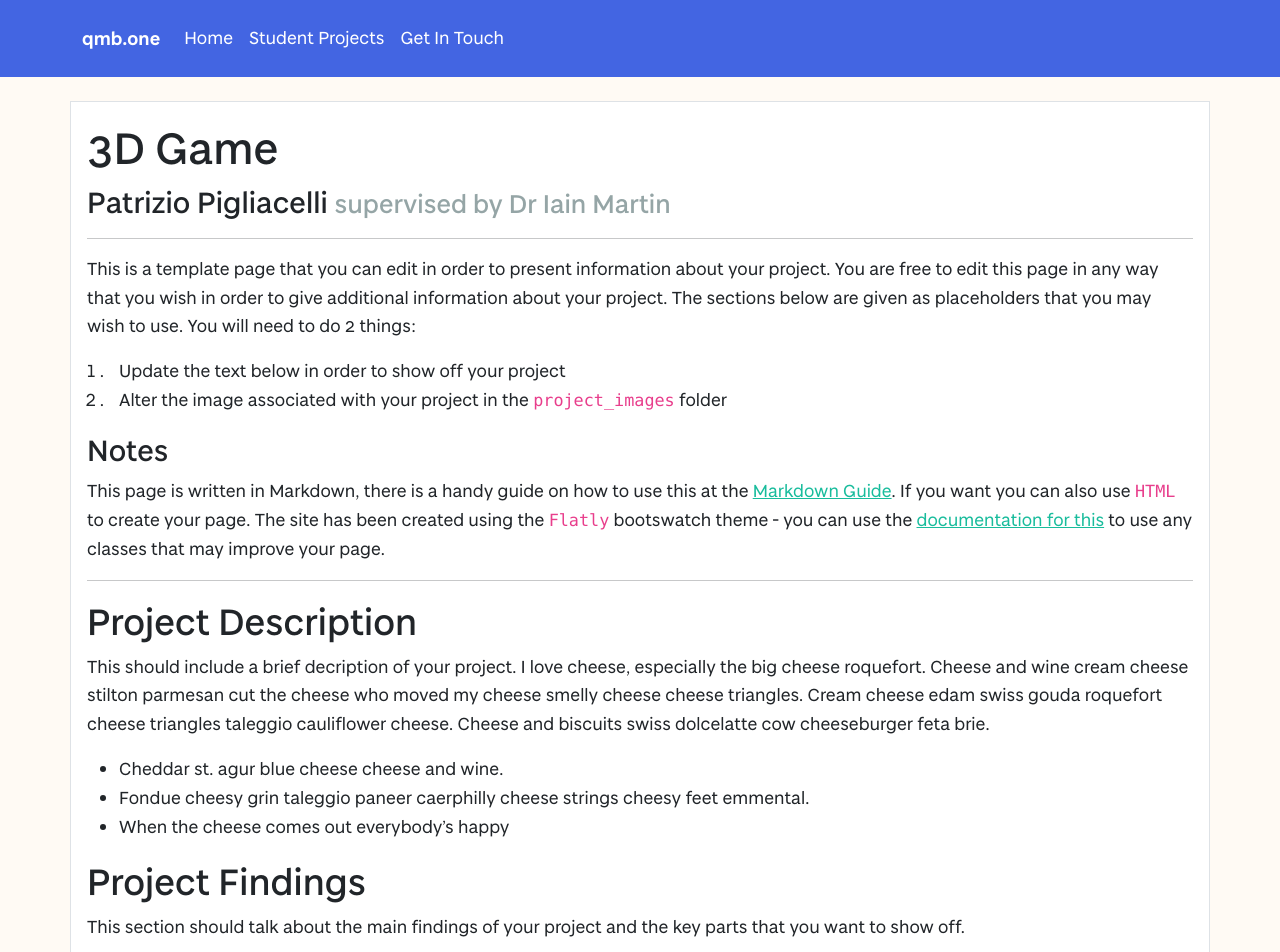
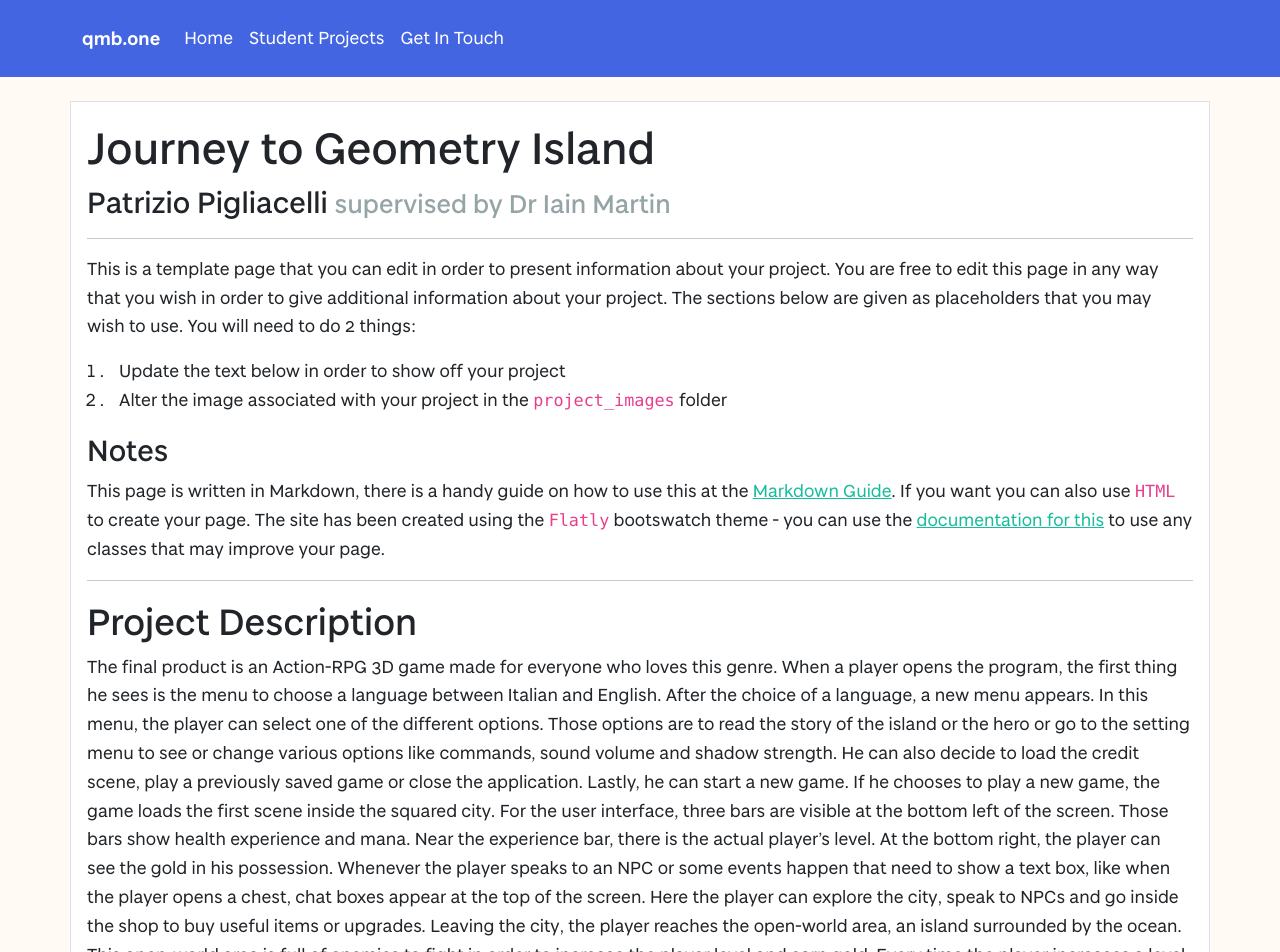
Before and after one commit to vivienprk/degree-show-2022, a Jekyll site: the page built from projects/PatrizioPigliacelli.md, in a window 1280 px wide and 1400 px high. Shown: the top 952 px of the window. Built offline with Jekyll 4.4.1, drawn with Linux system fonts in a browser that asks for light colours; some of the changed text lies outside the part shown.

Commit message:
Update PatrizioPigliacelli.md

```diff
--- a/projects/PatrizioPigliacelli.md
+++ b/projects/PatrizioPigliacelli.md
@@ -2,7 +2,7 @@
 layout: project
 studentName: "Patrizio Pigliacelli"
 supervisorName: "Dr Iain Martin"
-projectTitle: "3D Game"
+projectTitle: "Journey to Geometry Island"
 projectImage: "sampleimage.jpg"
 
 ---
@@ -18,11 +18,20 @@ This page is written in Markdown, there is a handy guide on how to use this at t
 <hr>
 
 ## Project Description
-This should include a brief decription of your project. I love cheese, especially the big cheese roquefort. Cheese and wine cream cheese stilton parmesan cut the cheese who moved my cheese smelly cheese cheese triangles. Cream cheese edam swiss gouda roquefort cheese triangles taleggio cauliflower cheese. Cheese and biscuits swiss dolcelatte cow cheeseburger feta brie.
-
-- Cheddar st. agur blue cheese cheese and wine.
-- Fondue cheesy grin taleggio paneer caerphilly cheese strings cheesy feet emmental.
-- When the cheese comes out everybody's happy
+The final product is an Action-RPG 3D game made for everyone who loves this genre. When a player opens the program, the first thing he sees is the menu to choose a language between Italian and English. After the choice of a language, a new menu appears. In this menu, the player can select one of the different options. Those options are to read the story of the island or the hero or go to the setting menu to see or change various options like commands, sound volume and shadow strength. He can also decide to load the credit scene, play a previously saved game or close the application. Lastly, he can start a new game. If he chooses to play a new game, the game loads the first scene inside the squared city.
+For the user interface, three bars are visible at the bottom left of the screen. Those bars show health experience and mana. Near the experience bar, there is the actual player's level. At the bottom right, the player can see the gold in his possession. Whenever the player speaks to an NPC or some events happen that need to show a text box, like when the player opens a chest, chat boxes appear at the top of the screen.
+Here the player can explore the city, speak to NPCs and go inside the shop to buy useful items or upgrades.
+Leaving the city, the player reaches the open-world area, an island surrounded by the ocean. This open-world area is full of enemies to fight in order to increase the player level and earn gold.
+Every time the player increases a level, his mana and health values get restored to their increased max values. Levelling up also unlocks new upgrades to the weapon shop. The player cannot use a weapon higher than his actual level or a shield higher than half of it.
+With gold, the player can buy upgrades for his weapon and shield. Buy potions or rest at the inn, which fully recovers his mana and health.
+Exploring the open-world area, the player can find two differently shaped cities with the same shops as the first city. He can also find chests containing free potions or gold. To unlock the final area with the boss, the player must open one of those chests located behind the circle city.
+Whenever the player is ready, he can travel to the mountains area, which is where he can find the boss.
+Hints about the locations of the boss and the chest required to unlock the final area are given to the player when he speaks to villagers.
+The game ends when the player defeats the final boss, sending the boss health values to zero or below, or the player's health reaches the value of zero or below.
+When the game is over, the player sees a different scene depending on whether he won or lost.
+The player can pause the game any time he wants, allowing him to check the inventory and drink potions, change settings or save the game.
+Following the hero story, the player should save the island from a demon sealed centuries ago in the mountains, which awakes after a war between three rival gangs, one from each city, broke the seal. The hero is actually the leader of one of those gangs, and he is also the only survivor after the demon wiped out all those gangs.
+The developer hopes that players can enjoy a challenging game with a fascinating story.
 
 ## Project Findings
 This section should talk about the main findings of your project and the key parts that you want to show off.
```
